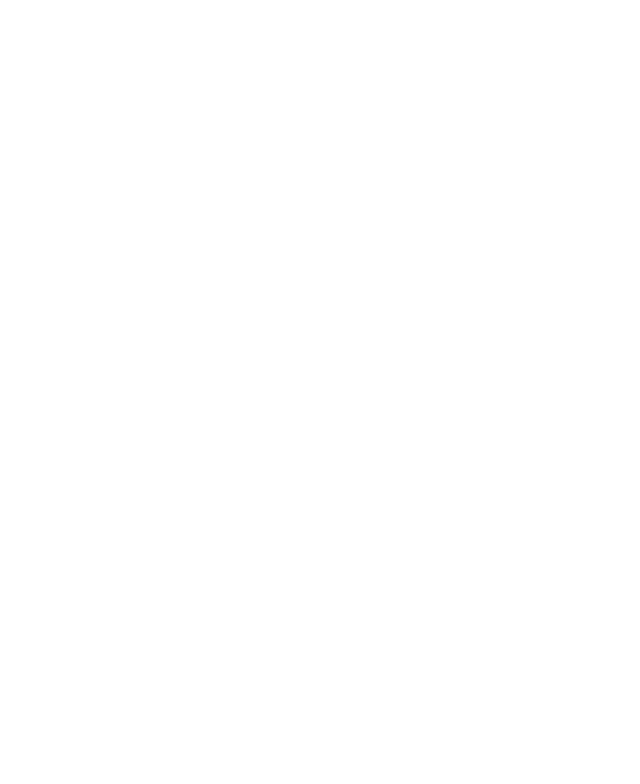
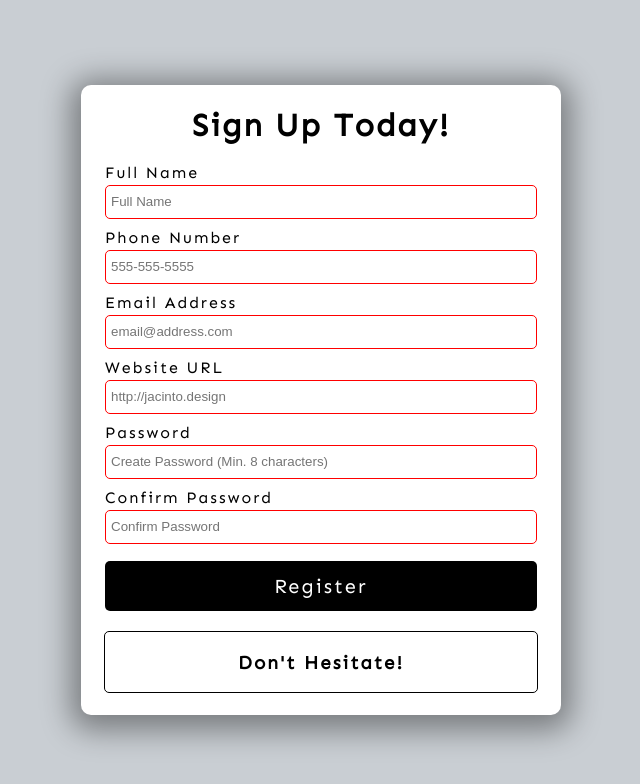
Before and after one commit to WaleedOMEGA/Form-validator, a plain HTML site: page index.html in a window 1280 px wide. Shown: the whole page, without its empty margins (319-959 px from the left). Drawn offline with Linux system fonts and the light colour scheme.

Commit message:
project complete

```diff
--- a/index.html
+++ b/index.html
@@ -9,6 +9,55 @@
     <link rel="stylesheet" href="style.css">
 </head>
 <body>
+    <div class="container">
+        <h1>Sign Up Today!</h1>
+        <!-- Form -->
+        <form id="form">
+          <!-- Full Name -->
+          <div class="form-group">
+            <label for="name">Full Name</label>
+            <input type="text" id="name" name="name"
+                   placeholder="Full Name" required minlength="3" maxlength="100">
+          </div>
+          <!-- Phone Number -->
+          <div class="form-group">
+            <label for="phone">Phone Number</label>
+            <input type="tel" id="phone" name="phone"
+                   placeholder="555-555-5555" required pattern="[0-9]{3}-[0-9]{3}-[0-9]{4}">
+          </div>
+          <!-- Email Address -->
+          <div class="form-group">
+            <label for="email">Email Address</label>
+            <input type="email" id="email" name="email"
+                   placeholder="email@address.com" required>
+          </div>
+          <!-- Website URL -->
+          <div class="form-group">
+            <label for="website">Website URL</label>
+            <input type="url" id="website" name="website"
+                   placeholder="http://jacinto.design" required>
+          </div>
+          <!-- Password -->
+          <div class="form-group">
+            <label for="password1">Password</label>
+            <input type="password" id="password1" placeholder="Create Password (Min. 8 characters)"
+                   required pattern="^(?=.*\d)(?=.*[a-z])(?=.*[A-Z])(?=.*[a-zA-Z]).{8,}$"
+                   title="Please include at least 1 uppercase character, 1 lowercase character, and 1 number.">
+          </div>
+          <!-- Confirm Password -->
+          <div class="form-group">
+            <label for="password2">Confirm Password</label>
+            <input type="password" id="password2" placeholder="Confirm Password"
+                   required pattern="^(?=.*\d)(?=.*[a-z])(?=.*[A-Z])(?=.*[a-zA-Z]).{8,}$" name="password">
+          </div>
+          <button type="submit">Register</button>
+        </form>
+        <!-- Error/Success Message -->
+        <div class="message-container">
+          <h3 id="message">Don't Hesitate!</h3>
+        </div>
+      </div>
+      <!-- Script -->
     <script src="script.js"></script>
 </body>
 </html>
--- a/script.js
+++ b/script.js
@@ -0,0 +1,69 @@
+const form = document.getElementById('form');
+const password1El = document.getElementById('password1');
+const password2El = document.getElementById('password2');
+const messageContainer = document.querySelector('.message-container');
+const message = document.getElementById('message');
+
+let isValid = false;
+let passwordsMatch = false;
+
+function validateForm() {
+  // Use HTML constraint API to check form validity
+  isValid = form.checkValidity();
+  // If the form isn't valid
+  if (!isValid) {
+    // Style main message for an error
+    message.textContent = 'Please fill out all fields.';
+    message.style.color = 'red';
+    messageContainer.style.borderColor = 'red';
+    return;
+  }
+  // Check to see if both password fields match
+  if (password1El.value === password2El.value) {
+    // If they match, set value to true and borders to green
+    passwordsMatch = true;
+    password1El.style.borderColor = 'green';
+    password2El.style.borderColor = 'green';
+  } else {
+    // If they don't match, border color of input to red, change message
+    passwordsMatch = false;
+    message.textContent = 'Make sure passwords match.';
+    message.style.color = 'red';
+    messageContainer.style.borderColor = 'red';
+    password1El.style.borderColor = 'red';
+    password2El.style.borderColor = 'red';
+    return;
+  }
+  // If form is valid and passwords match
+  if (isValid && passwordsMatch) {
+    // Style main message for success
+    message.textContent = 'Successfully Registered!';
+    message.style.color = 'green';
+    messageContainer.style.borderColor = 'green';
+  }
+}
+
+function storeFormData() {
+  const user = {
+    name: form.name.value,
+    phone: form.phone.value,
+    email: form.email.value,
+    website: form.website.value,
+    password: form.password.value,
+  };
+  // Do something with user data
+  console.log(user);
+}
+
+function processFormData(e) {
+  e.preventDefault();
+  // Validate Form
+  validateForm();
+  // Submit Form if Valid
+  if (isValid && passwordsMatch) {
+    storeFormData();
+  }
+}
+
+// Event Listener
+form.addEventListener('submit', processFormData);
--- a/style.css
+++ b/style.css
@@ -0,0 +1,93 @@
+@import url("https://fonts.googleapis.com/css?family=Sen&display=swap");
+
+html {
+  box-sizing: border-box;
+}
+
+body {
+  margin: 0;
+  min-height: 100vh;
+  font-family: Sen, sans-serif;
+  letter-spacing: 2px;
+  display: flex;
+  align-items: center;
+  justify-content: center;
+  background: #c9ced3;
+}
+
+.container {
+  width: 480px;
+  height: 630px;
+  background: white;
+  display: flex;
+  flex-direction: column;
+  align-items: center;
+  border-radius: 10px;
+  box-shadow: 0 5px 30px 10px rgba(0, 0, 0, 0.4);
+}
+
+/* Form */
+form {
+  width: 90%;
+}
+
+.form-group {
+  height: 65px;
+}
+
+label {
+  position: relative;
+  bottom: 3px;
+}
+
+input {
+  width: 100%;
+  height: 34px;
+  padding: 5px;
+  border: 1px solid black;
+  border-radius: 5px;
+  outline: none;
+  box-sizing: border-box;
+  transition: all 0.3s;
+}
+
+input:valid {
+  border: 1px solid green;
+}
+
+input:invalid {
+  border: 1px solid red;
+}
+
+button {
+  cursor: pointer;
+  color: white;
+  background: black;
+  border: none;
+  border-radius: 5px;
+  height: 50px;
+  width: 100%;
+  font-family: Sen, sans-serif;
+  font-size: 20px;
+  letter-spacing: 2px;
+  margin-top: 5px;
+}
+
+button:hover {
+  filter: brightness(200%);
+  background: rgb(22, 22, 22);
+}
+
+button:focus {
+  outline: none;
+}
+
+.message-container {
+  border: 1px solid black;
+  border-radius: 5px;
+  width: 90%;
+  margin-top: 20px;
+  display: flex;
+  justify-content: center;
+  color: black;
+}
```
